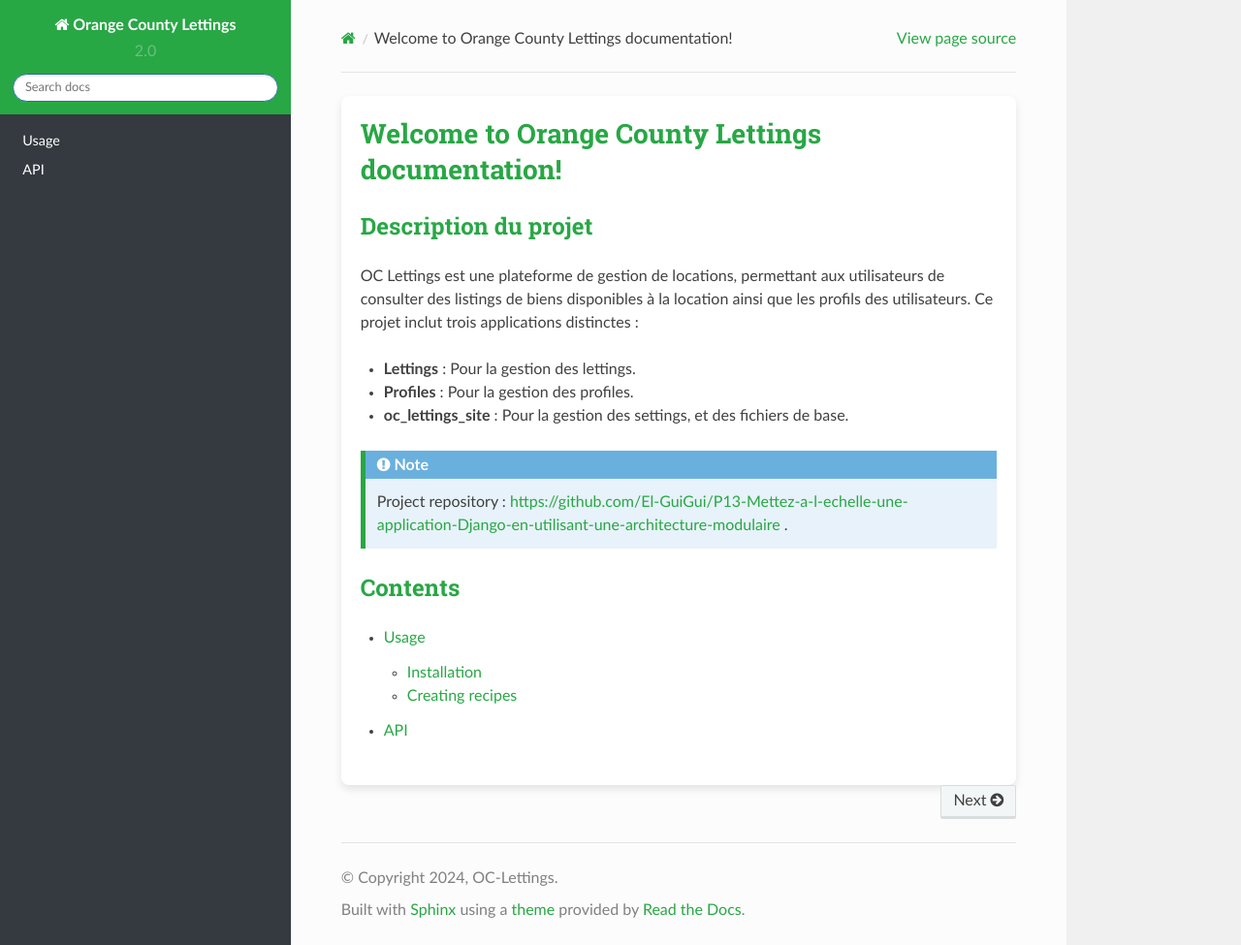
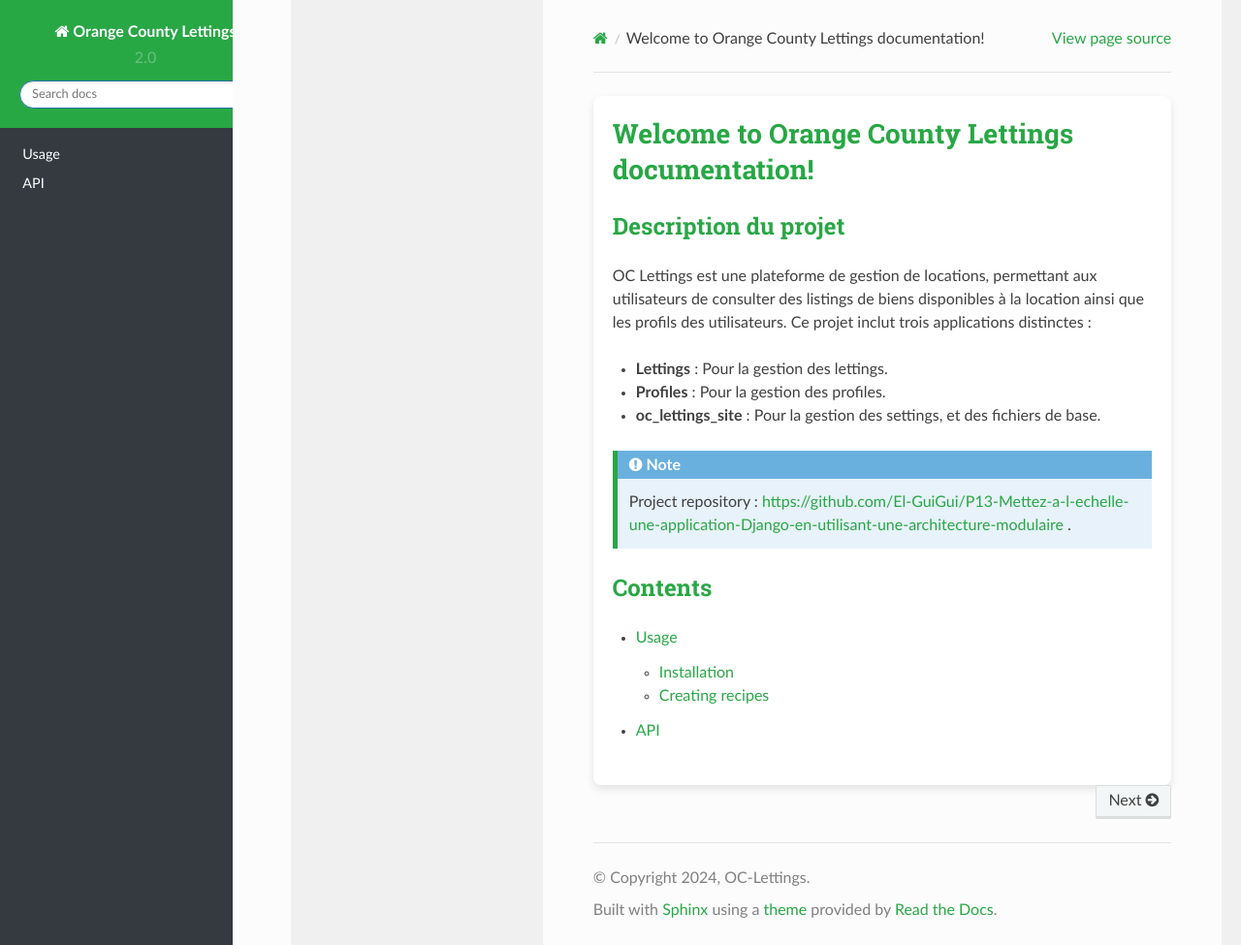
Before and after one commit to El-GuiGui/Orange-County-Lettings-Documentation-LG, a Sphinx documentation site: the page built from docs/source/index.rst, in a window 1280 px wide and 975 px high. Shown: the whole window at 97% size. Built offline with Sphinx 7.4.7 and the Read the Docs theme 2.0.0, drawn with Linux system fonts in a browser that asks for light colours.

Commit message:
Update custom.css

```diff
--- a/docs/source/_static/custom.css
+++ b/docs/source/_static/custom.css
@@ -57,3 +57,47 @@
 .wy-nav-content-wrap {
     background-color: #f0f0f0; /* Gris clair */
 }
+
+
+
+
+/* Center the content and limit the width */
+.document {
+    background-color: #ffffff;
+    border-radius: 8px;
+    padding: 20px;
+    box-shadow: 0 4px 8px rgba(0, 0, 0, 0.1);
+    max-width: 900px; /* Limiter la largeur pour éviter trop d'espace vide */
+    margin: 0 auto; /* Centrer horizontalement */
+}
+
+/* Adjust the navigation bar width on the left */
+.wy-nav-side {
+    width: 240px; /* Réduire la largeur du menu pour donner plus de place au contenu */
+}
+
+/* The page wrapper should also respect centering */
+.wy-nav-content {
+    margin-left: 260px; /* Ajuste la marge pour donner plus d'espace à gauche */
+    max-width: 1000px; /* Limite la largeur totale pour ne pas avoir un contenu trop large */
+}
+
+/* Footer improvements */
+.footer {
+    text-align: center; /* Centre le texte du pied de page */
+    padding: 20px;
+    background-color: #343a40;
+    color: #ffffff;
+    margin-top: 20px;
+}
+
+/* Adjust header height for consistency */
+.wy-side-nav-search {
+    padding: 20px;
+    height: auto; /* Ajuste la hauteur de l'en-tête */
+}
+
+/* Add some padding on the right to avoid too much tightness */
+.wy-nav-content-wrap {
+    padding-right: 20px;
+}
```
